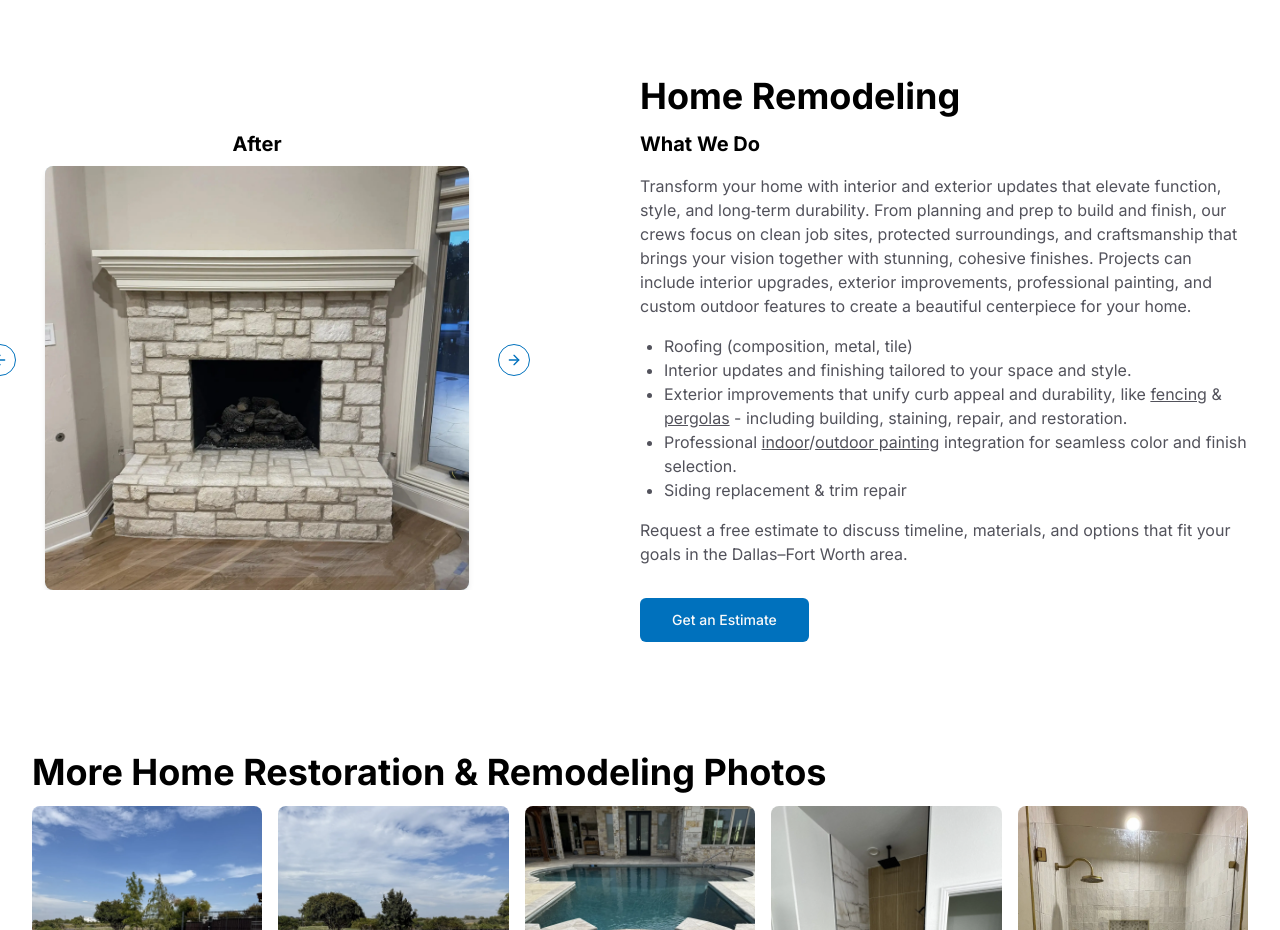
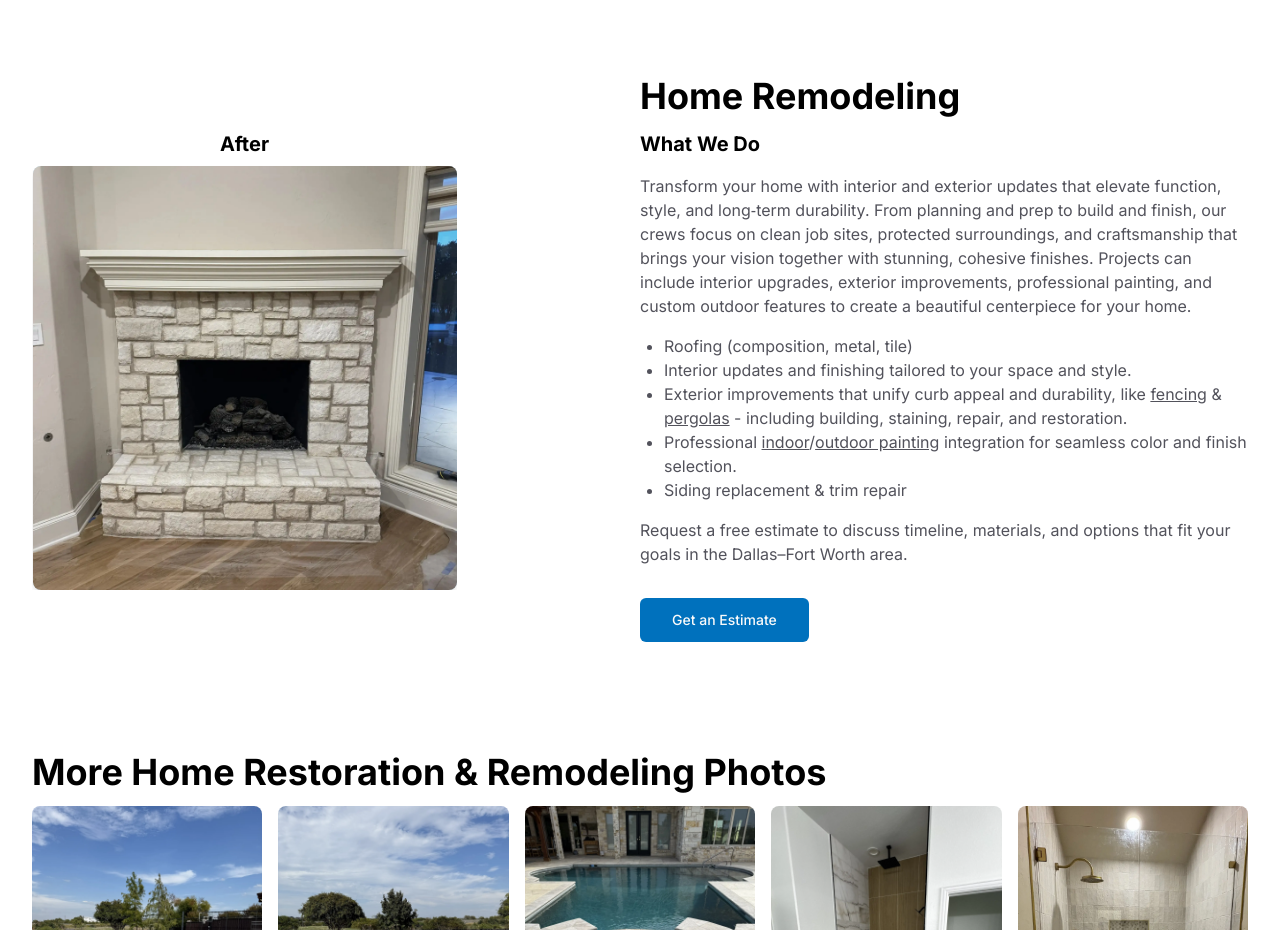
Before and after one commit to Radiata-Web/castle-hills, a Next.js app: page /home-restoration-remodeling in a window 1280 px wide. Shown: the part 943-1873 px from the top of the page. Built offline with nearby package versions, Linux system fonts and the light colour scheme; what zod-form-data would draw is missing.

Commit message:
Carousel fixes

```diff
--- a/src/app/(services)/home-restoration-remodeling/remodel-carousel.tsx
+++ b/src/app/(services)/home-restoration-remodeling/remodel-carousel.tsx
@@ -14,7 +14,7 @@ import React from "react";
 export default function remodelCarousel() {
   return (
     <Carousel
-      className="w-full max-w-[450px]"
+      className="w-full max-w-[425px]"
       plugins={[
         Autoplay({
           delay: 4000,
@@ -31,8 +31,8 @@ export default function remodelCarousel() {
             <Image
               src={`/photos/${"restoration/restore-8"}.webp`}
               alt="Beige painted corner wall with a stone fireplace, large and rounded tiled base, and large white accent piece on top"
-              width={1000}
-              height={1000}
+              width={1200}
+              height={1200}
               className="md:max-w-[424px] bg-accent-light rounded-lg shadow-md"
             />
           </figure>
@@ -43,15 +43,13 @@ export default function remodelCarousel() {
             <Image
               src={`/photos/${"restoration/restore-9"}.webp`}
               alt="The same offwhite painted corner with a remodeled fireplace made of larger stones, a larger base of the same stone, and a cleaner, more squared design."
-              width={1000}
-              height={1000}
+              width={1200}
+              height={1200}
               className="md:max-w-[424px] bg-accent-light rounded-lg shadow-md"
             />
           </figure>
         </CarouselItem>
       </CarouselContent>
-      <CarouselPrevious />
-      <CarouselNext />
     </Carousel>
   );
 }
--- a/src/app/page.tsx
+++ b/src/app/page.tsx
@@ -13,9 +13,9 @@ export default function Home() {
       <Hero />
       <About />
       <ServicesCards />
+      <Masonry />
       <ReviewGrid />
       <Suppliers />
-      <Masonry />
       <InteriorContact />
       <Footer />
     </>
```
